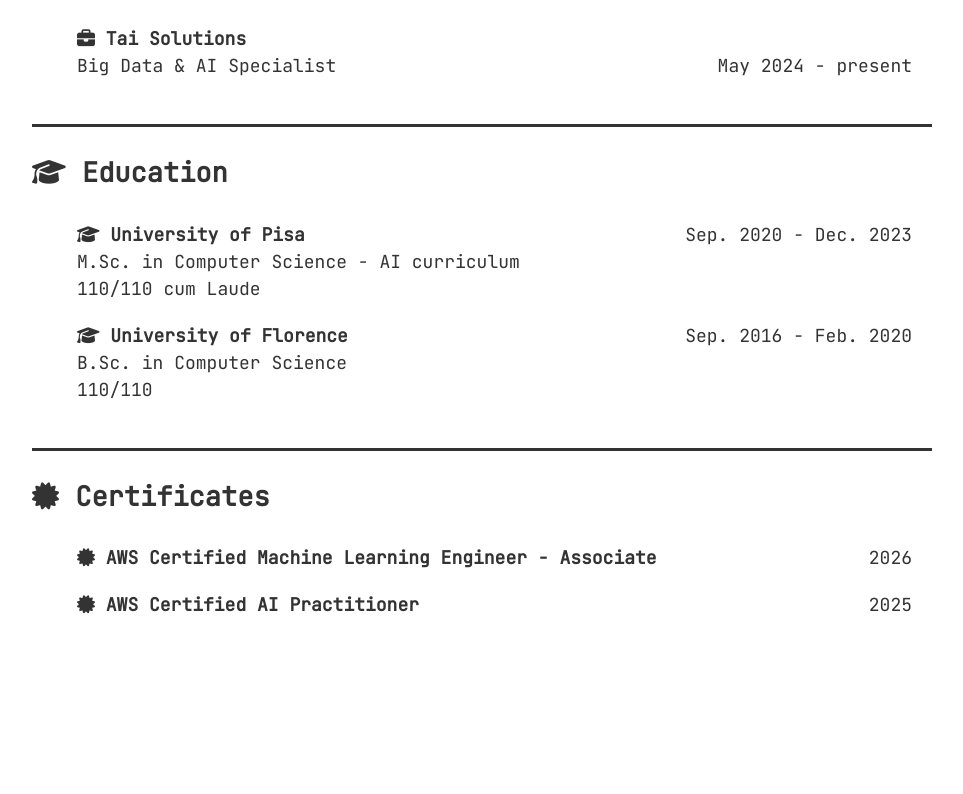
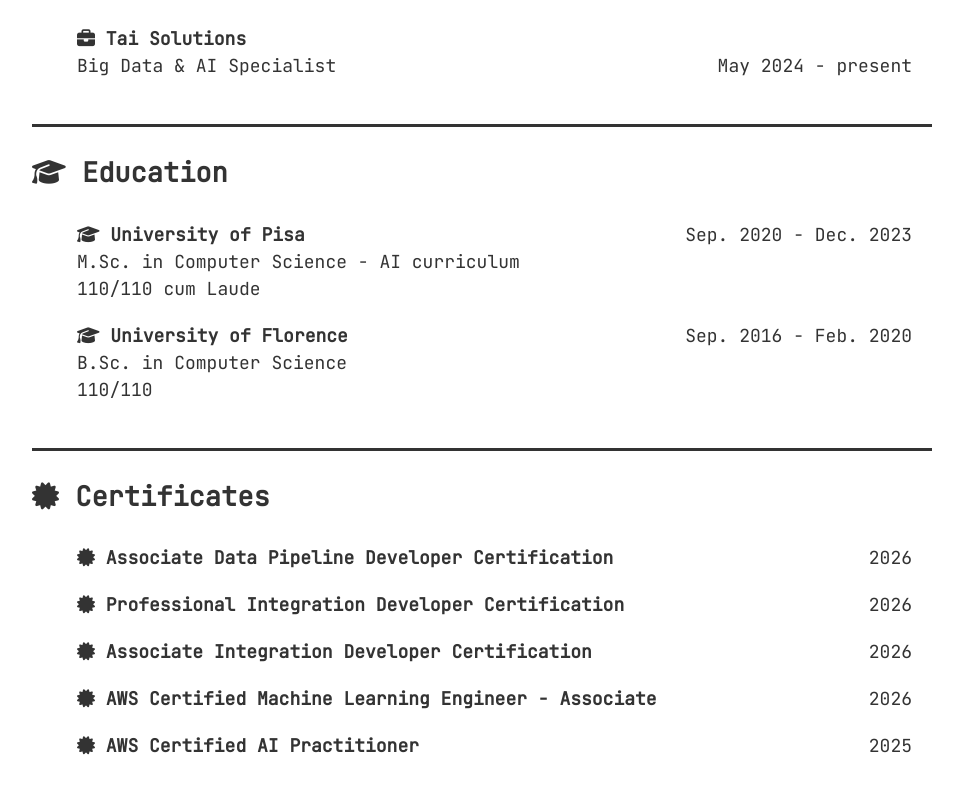
Before and after one commit to RistoAle97/RistoAle97.github.io, a plain HTML site: page index.html in a window 1280 px wide. Shown: the part 550-1344 px from the top of the page, without its empty margins (158-1121 px from the left). Before the commit the page ends 1261 px from the top, so only its background shows below. Drawn offline with Linux system fonts and the light colour scheme; some icons are missing.

Commit message:
Added recently obtained certifications

```diff
--- a/index.html
+++ b/index.html
@@ -80,6 +80,15 @@
         <div class="left-section">
             <ul class="fa-ul">
                 <li class="li-certificates">
+                    <span style="font-weight: bold;">Associate Data Pipeline Developer Certification</span><span style="float: right;">2026</span><br>
+                </li>
+                <li class="li-certificates">
+                    <span style="font-weight: bold;">Professional Integration Developer Certification</span><span style="float: right;">2026</span><br>
+                </li>
+                <li class="li-certificates">
+                    <span style="font-weight: bold;">Associate Integration Developer Certification</span><span style="float: right;">2026</span><br>
+                </li>
+                <li class="li-certificates">
                     <span style="font-weight: bold;">AWS Certified Machine Learning Engineer - Associate</span><span style="float: right;">2026</span><br>
                 </li>
                 <li class="li-certificates">
```
